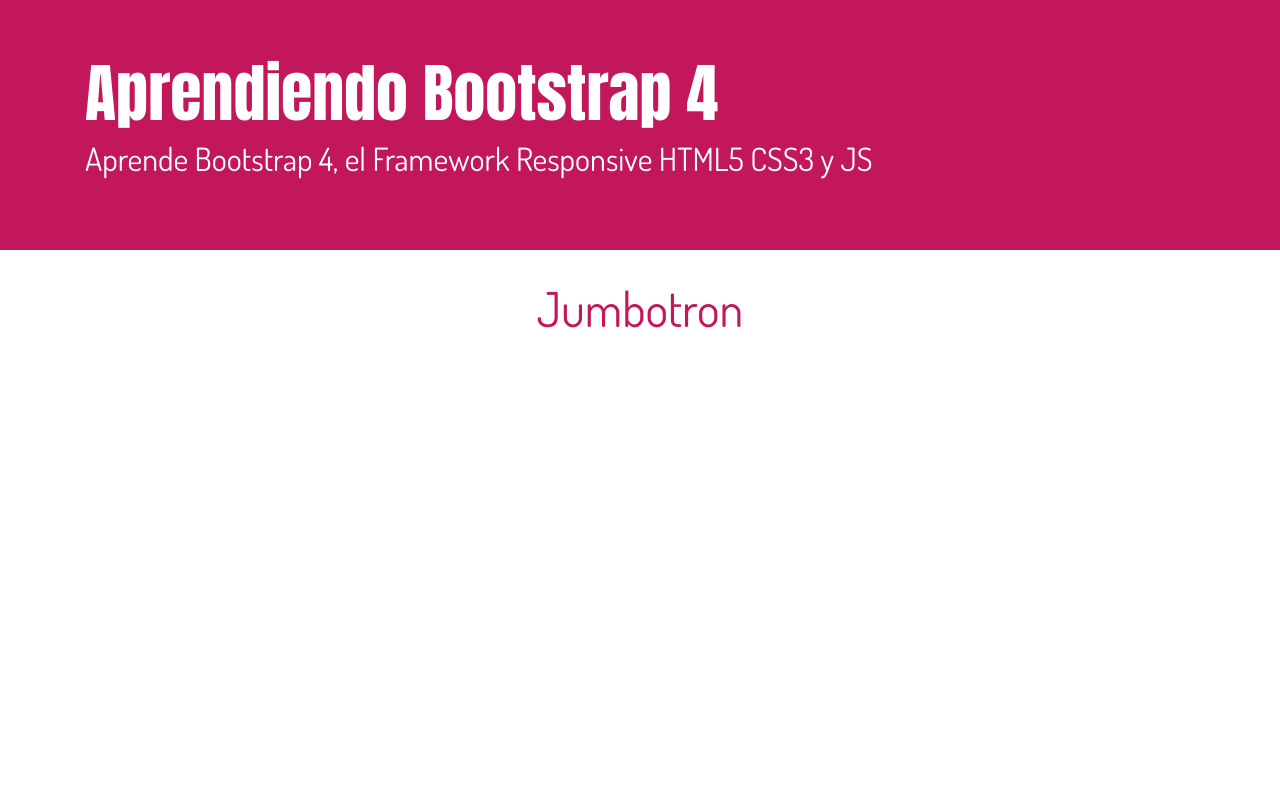
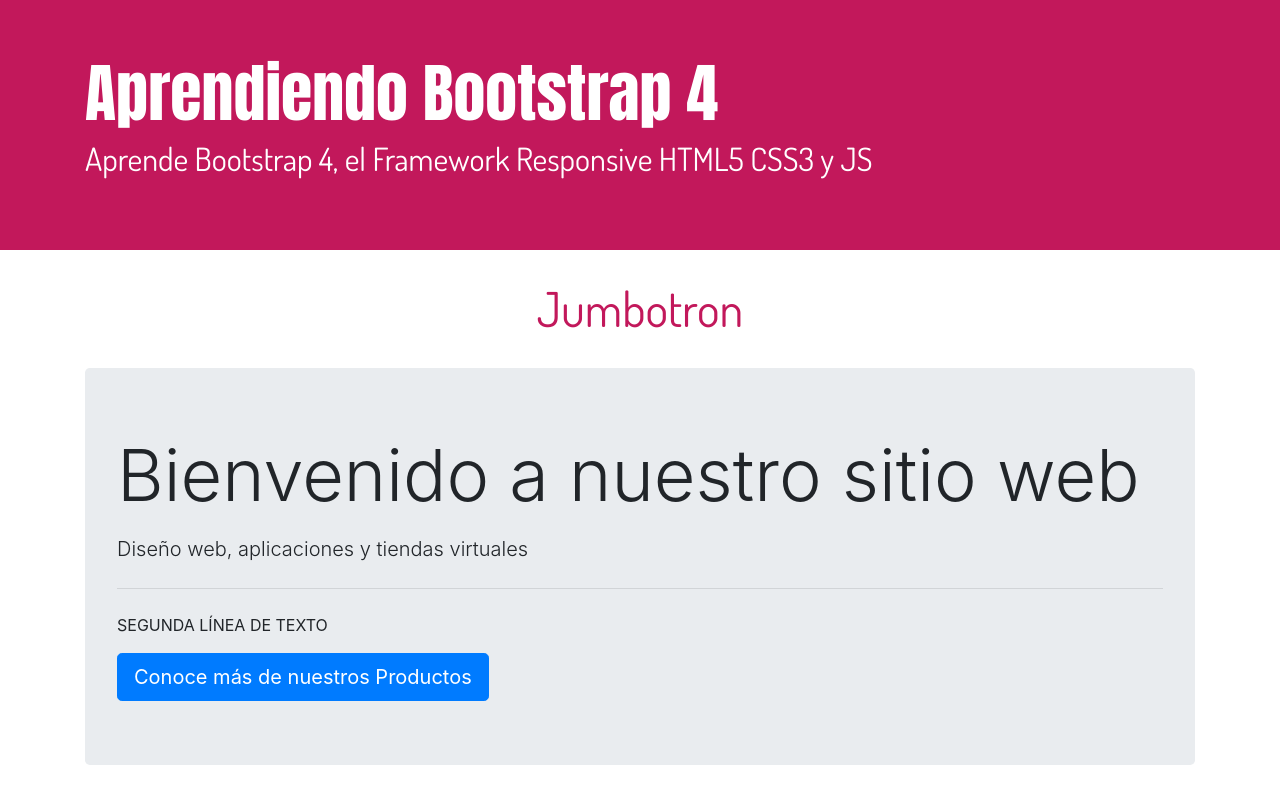
Before and after one commit to jmdc89/Bootstrap---Websites, a plain HTML site: page antes/14-jumbotron.html in a window 1280 px wide. Drawn offline with Linux system fonts and the light colour scheme.

Commit message:
Update 14-jumbotron

```diff
--- a/antes/14-jumbotron.html
+++ b/antes/14-jumbotron.html
@@ -25,7 +25,13 @@
     <main class="container">
         <div class="row">
             <div class="col-12">
-
+                  <div class="jumbotron">
+                      <p class="display-3">Bienvenido a nuestro sitio web</p>
+                      <p class="lead">Diseño web, aplicaciones y tiendas virtuales</p>
+                      <hr class="my-4">
+                      <p class="text-uppercase">Segunda Línea de Texto</p>
+                      <a href="#" class="btn btn-primary btn-lg">Conoce más de nuestros Productos</a>
+                  </div>
             </div>
         </div>
     </main>
```
